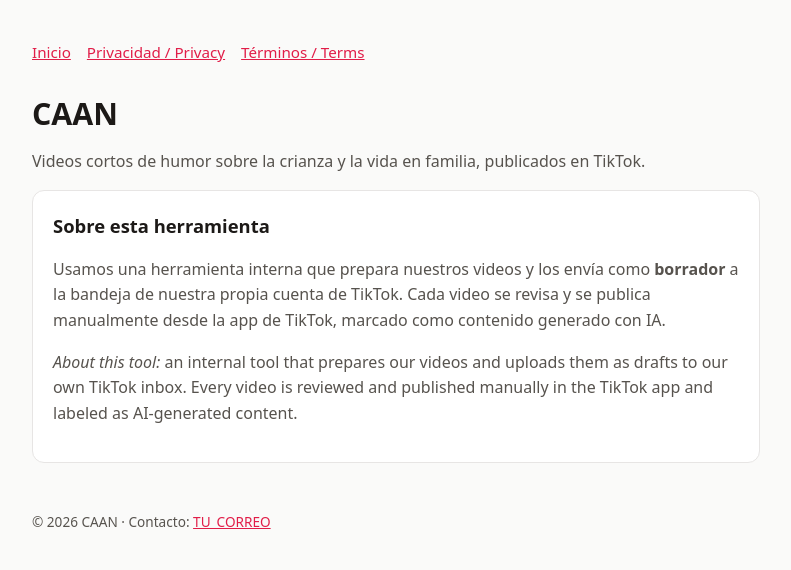
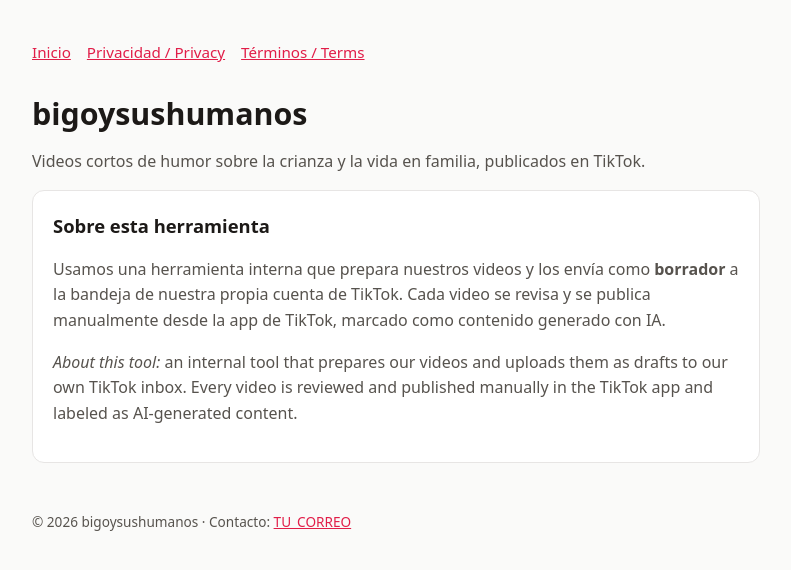
Before and after one commit to caanmepi85-bit/caanmepi85-bit.github.io, a plain HTML site: page index.html in a window 1280 px wide. Shown: the whole page, without its empty margins (244-1035 px from the left). Drawn offline with Linux system fonts and the light colour scheme.

Commit message:
Update index.html
bigo

```diff
--- a/index.html
+++ b/index.html
@@ -1,9 +1,9 @@
 <!doctype html><html lang="es"><head><meta charset="utf-8"><meta name="viewport" content="width=device-width,initial-scale=1">
-<title>CAAN</title><meta name="description" content="Videos cortos de humor sobre la vida en familia."><link rel="stylesheet" href="/estilo.css"></head>
+<title>bigoysushumanos</title><meta name="description" content="Videos cortos de humor sobre la vida en familia."><link rel="stylesheet" href="/estilo.css"></head>
 <body><main><nav><a href="/">Inicio</a><a href="/privacy.html">Privacidad / Privacy</a><a href="/terms.html">Términos / Terms</a></nav>
-<h1>CAAN</h1>
+<h1>bigoysushumanos</h1>
 <p>Videos cortos de humor sobre la crianza y la vida en familia, publicados en TikTok.</p>
 <div class="card"><h2 style="margin-top:0">Sobre esta herramienta</h2>
 <p>Usamos una herramienta interna que prepara nuestros videos y los envía como <strong>borrador</strong> a la bandeja de nuestra propia cuenta de TikTok. Cada video se revisa y se publica manualmente desde la app de TikTok, marcado como contenido generado con IA.</p>
 <p lang="en"><em>About this tool:</em> an internal tool that prepares our videos and uploads them as drafts to our own TikTok inbox. Every video is reviewed and published manually in the TikTok app and labeled as AI-generated content.</p></div>
-<footer>© 2026 CAAN · Contacto: <a href="mailto:caanmepi85@gmail.com">TU_CORREO</a></footer></main></body></html>
+<footer>© 2026 bigoysushumanos · Contacto: <a href="mailto:bigoysushumanos@gmail.com">TU_CORREO</a></footer></main></body></html>
```
